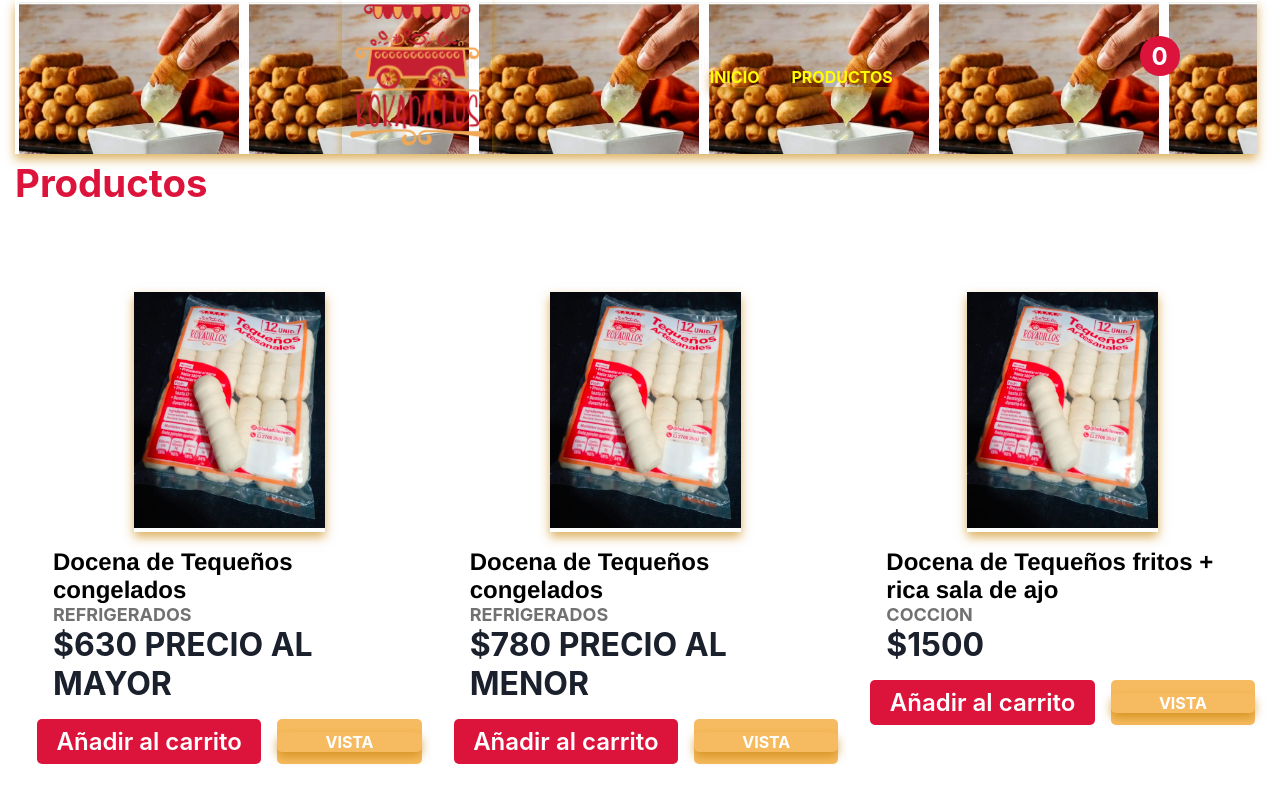
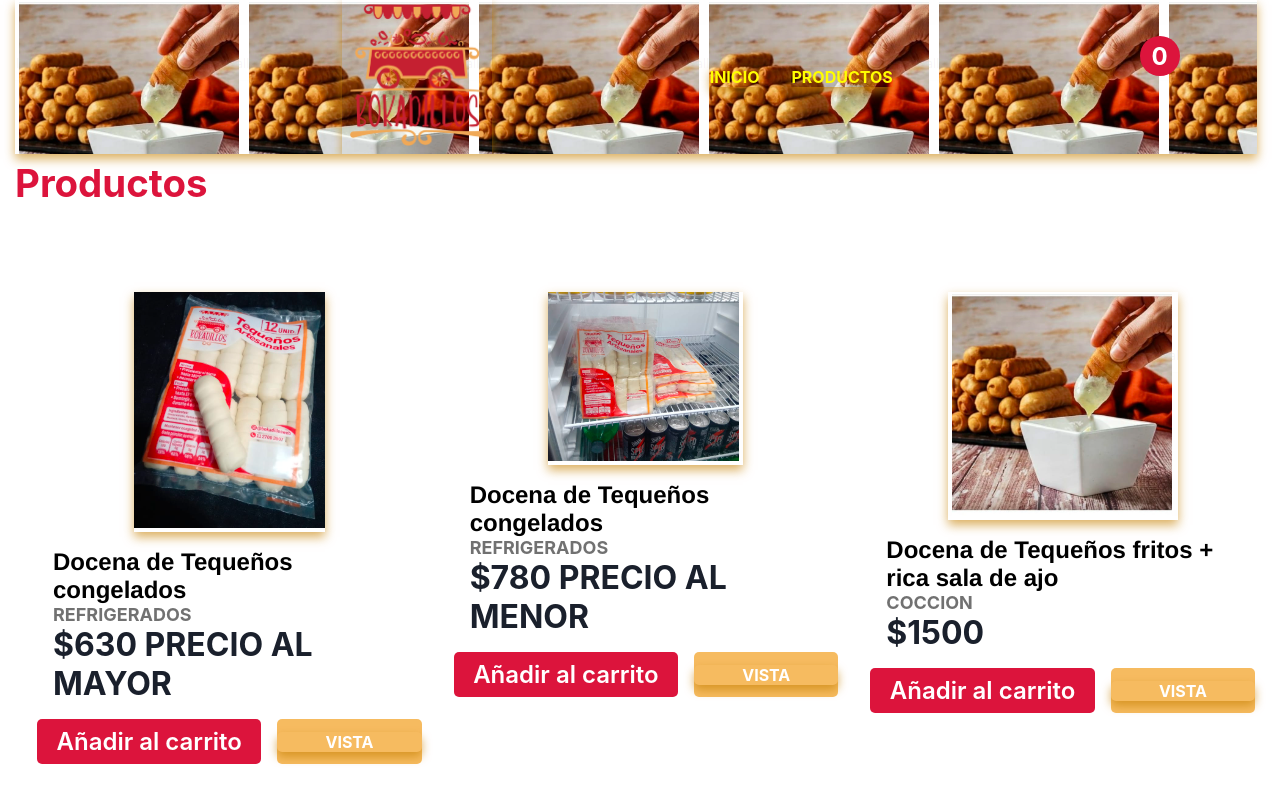
Before and after one commit to elifred2022/bokadillos, a React (Create React App) app: page / in a window 1280 px wide. Shown: the top 800 px of the page. Built offline with nearby package versions, Linux system fonts and the light colour scheme; some icons are missing.

Commit message:
cambie algunas fotos en lista de productos

```diff
--- a/src/componentes/productos/index.js
+++ b/src/componentes/productos/index.js
@@ -1,5 +1,7 @@
 import React from "react";
 import IMG from "../../imagenes/tequeBlack.PNG";
+import IMG2 from "../../imagenes/tequeHeladera.PNG";
+import IMG3 from "../../imagenes/tequeSalsa.PNG";
 
 export const ProductosLista = () => {
   return (
@@ -30,7 +32,7 @@ export const ProductosLista = () => {
         <div className="producto">
           <a href="#">
             <div className="producto_img">
-              <img src={IMG} alt="" />
+              <img src={IMG2} alt="" />
             </div>
           </a>
           <div className="producto__footer">
@@ -52,7 +54,7 @@ export const ProductosLista = () => {
         <div className="producto">
           <a href="#">
             <div className="producto_img">
-              <img src={IMG} alt="" />
+              <img src={IMG3} alt="" />
             </div>
           </a>
           <div className="producto__footer">
```
